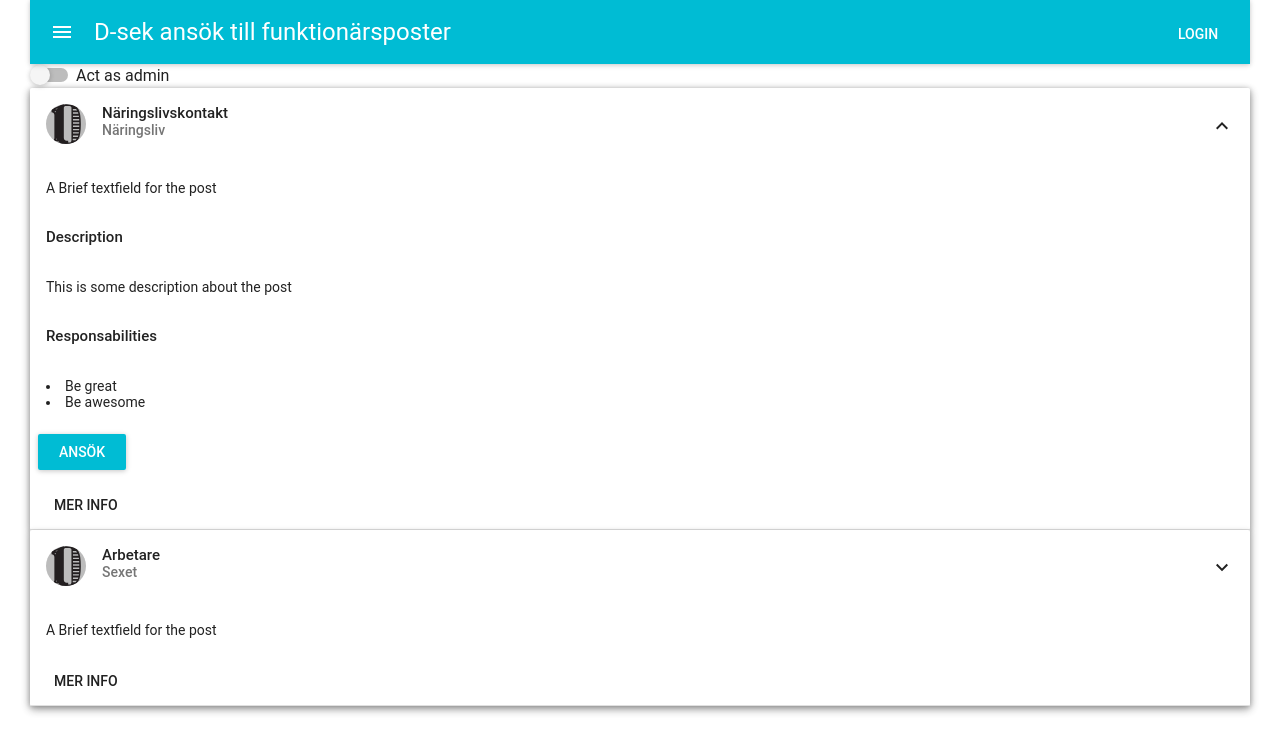
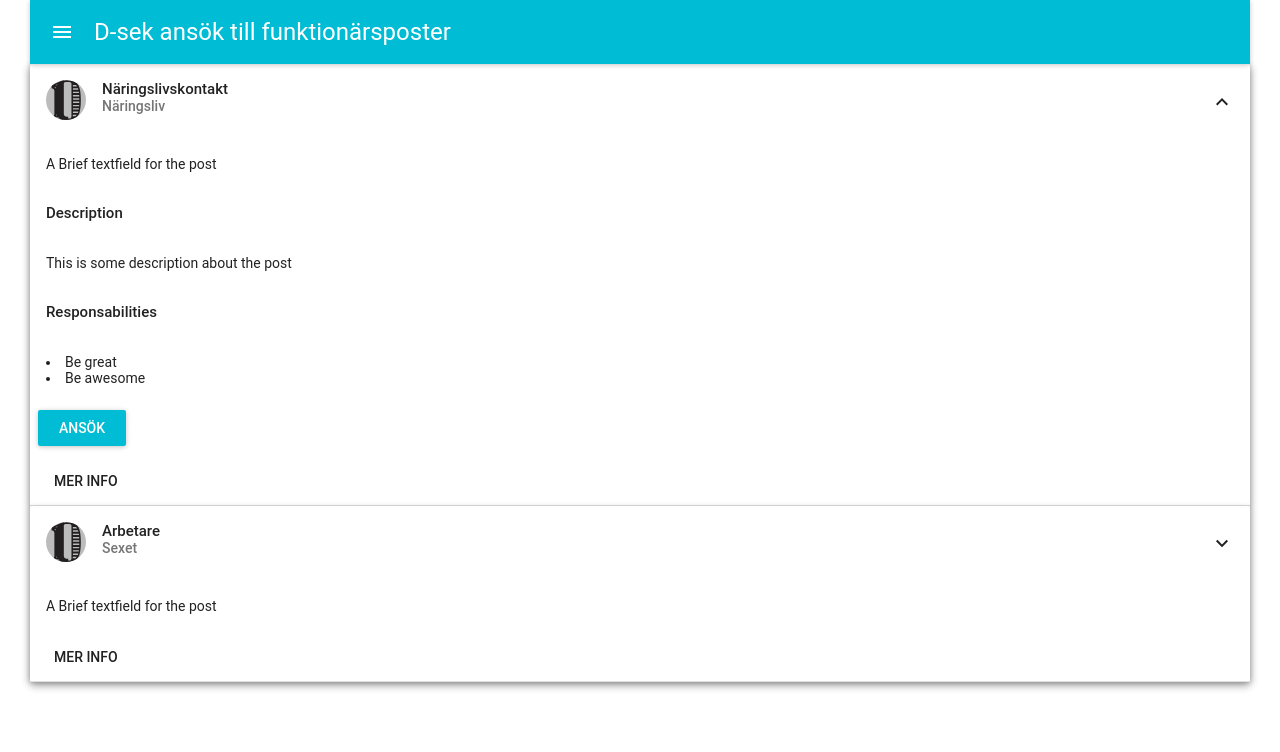
Before and after one commit to Oscar-Rydh/dsek_funkis_application, a React (Create React App) app: page / in a window 1280 px wide. Both pictures are taken after a click on the button 1222 px from the left and 126 px from the top of the page. Shown: the top 752 px of the page. Built offline with nearby package versions, Linux system fonts and the light colour scheme.

Commit message:
Added example links to state and removed act as admin and login to remove confusion

```diff
--- a/src/App.js
+++ b/src/App.js
@@ -21,7 +21,7 @@ class App extends Component {
   render() {
 
     if (this.state.admin) {
-      return (
+      /*return (
         <div className="App">
         <MuiThemeProvider>
         <Navbar />
@@ -34,18 +34,12 @@ class App extends Component {
           <PostForm />
         </MuiThemeProvider>
       </div>
-      )
+      )*/
     } else {
       return (
         <div className="App">
           <MuiThemeProvider>
           <Navbar />
-          <Toggle
-              toggled={this.state.admin}
-              onToggle={this.handleToggle}
-              labelPosition="right"
-              label="Act as admin"
-            />
           <PostsList />
           </MuiThemeProvider>
         </div>
--- a/src/components/Navbar/Navbar.js
+++ b/src/components/Navbar/Navbar.js
@@ -19,7 +19,6 @@ class Navbar extends Component {
             <AppBar
                 title="D-sek ansök till funktionärsposter"
                 onLeftIconButtonTouchTap={this.handleLeftIconButtonTouchTap}
-                iconElementRight={<FlatButton primary={true} label="Login" />}
             />
             </div>
         )
--- a/src/components/PostItem/PostItem.js
+++ b/src/components/PostItem/PostItem.js
@@ -8,6 +8,7 @@ import logo from '../../D-symbol.svg'
 class PostItem extends Component  {
     constructor(props) {
         super(props);
+        console.log(props);
         this.state = {
             expanded: false,
         };
@@ -58,7 +59,7 @@ class PostItem extends Component  {
                 <li> Be awesome </li>
             </CardText>
             <CardActions expandable={true}>
-            <RaisedButton primary={true} label="Ansök" />
+            <RaisedButton primary={true} label="Ansök" href={this.props.link}/>
             </CardActions>
             <CardActions>
                 <FlatButton label="Mer info" onClick={this.handleExpand} />
--- a/src/components/PostsList/PostsList.js
+++ b/src/components/PostsList/PostsList.js
@@ -6,14 +6,15 @@ import PostItem from '../PostItem/PostItem';
 class PostsList extends Component {
     constructor (props) {
         super (props);
-        this.state = {posts: [{title: 'Näringslivskontakt', utskott: 'Näringsliv'}, {title: 'Arbetare', utskott: 'Sexet'}]}
+        this.state = {posts: [{title: 'Näringslivskontakt', utskott: 'Näringsliv', link: 'https://www.google.com'}, {title: 'Arbetare', utskott: 'Sexet', link: 'https://www.facebook.com'}]}
     }
 
     renderList () {
         return this.state.posts.map(item => {
+            console.log(item)
             return (
                 <div>
-                <PostItem title={item.title} utskott={item.utskott} />
+                <PostItem title={item.title} utskott={item.utskott} link={item.link} />
                 <Divider />
                 </div>
             )
```
